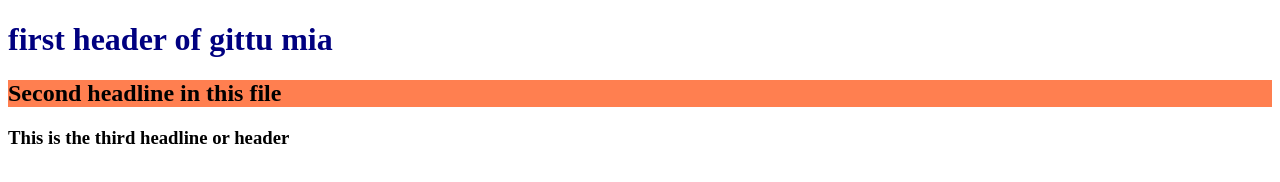
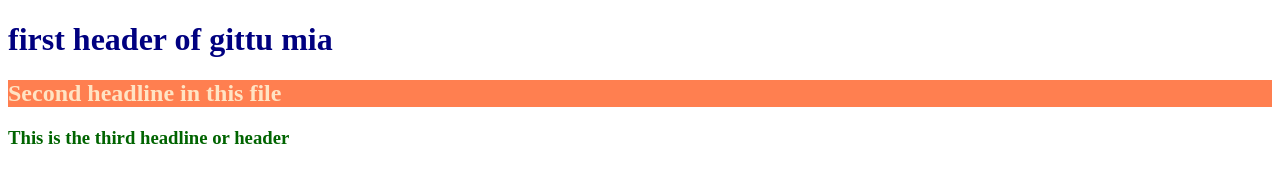
Before and after one commit to AskatAsh/practicing-git, a plain HTML site: page index.html in a window 1280 px wide. Drawn offline with Linux system fonts and the light colour scheme.

Commit message:
color of h2 and h3 changed

```diff
--- a/style.css
+++ b/style.css
@@ -3,4 +3,8 @@ h1{
 }
 h2{
   background-color: coral;
+  color:bisque;
 }
+h3{
+  color: darkgreen;
+}
```
